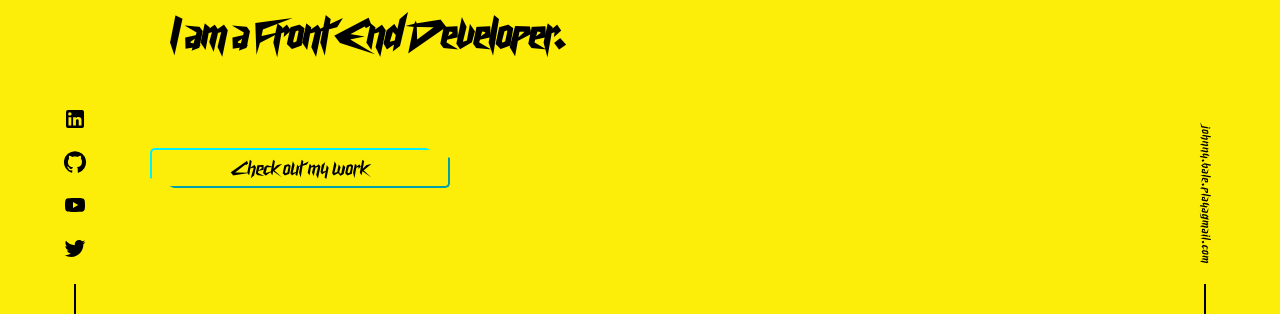
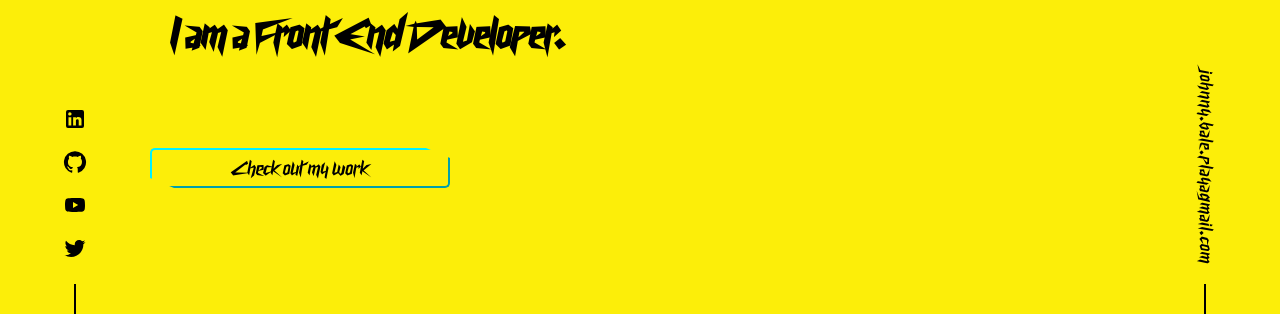
Before and after one commit to IMTheBale/Johnny-Bale-Portfolio, a React (Create React App) app: page / in a window 1280 px wide. Shown: the part 396-710 px from the top of the page. Built offline with nearby package versions, Linux system fonts and the light colour scheme.

Commit message:
first commit

```diff
--- a/package.json
+++ b/package.json
@@ -1,5 +1,5 @@
 {
-  "name": "my_personal_portfolio",
+  "name": "johnny_bale_portfolio",
   "version": "2.1.0",
   "private": true,
   "dependencies": {
--- a/src/Components/ContactBar/styles.module.css
+++ b/src/Components/ContactBar/styles.module.css
@@ -24,7 +24,7 @@
 
 .email {
     font-family: 'Cyberpunk', sans-serif;
-    font-size: var(--fz-xxs);
+    font-size: var(--fz-lg);
     writing-mode: vertical-rl;
     letter-spacing: 1px;
     margin: 0;
```
